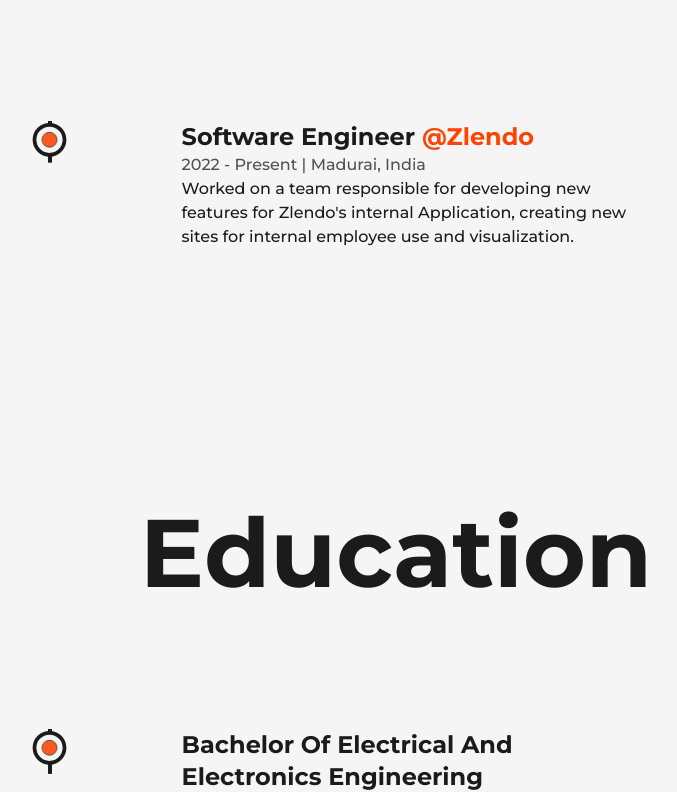
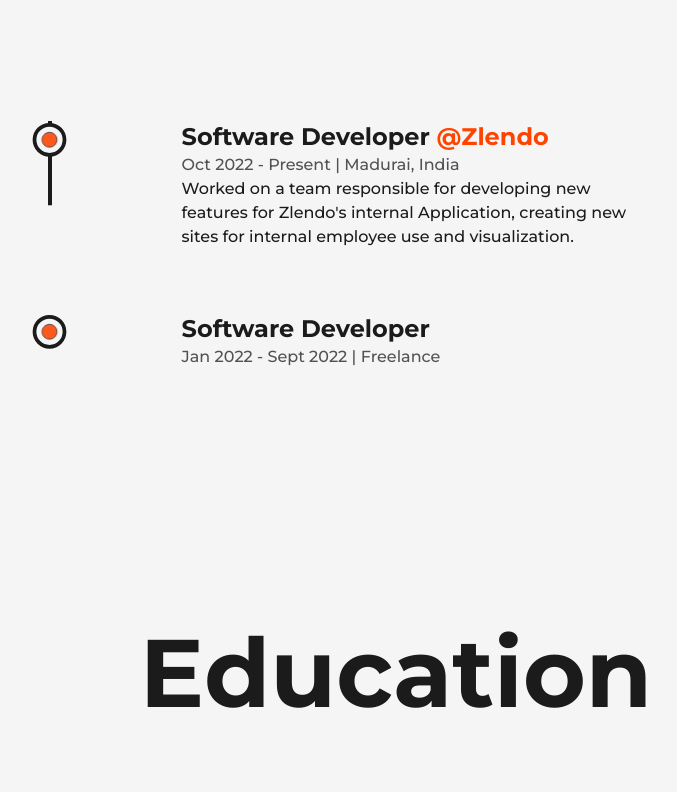
Before and after one commit to manoj-sharvan/Portfolio_NextJS, a Next.js app: page /about in a window 1280 px wide. Shown: the part 2595-3387 px from the top of the page, without its empty margins (244-921 px from the left). Built offline with nearby package versions, Linux system fonts and the light colour scheme.

Commit message:
Update Experience.js

```diff
--- a/src/Components/Experience.js
+++ b/src/Components/Experience.js
@@ -1,44 +1,49 @@
-import { motion, useScroll } from 'framer-motion';
-import React, { useRef } from 'react';
-import LiIcon from './LiIcon';
+import { motion, useScroll } from "framer-motion";
+import React, { useRef } from "react";
+import LiIcon from "./LiIcon";
 
 const Details = ({ Position, company, companyLink, time, address, work }) => {
   const ref = useRef(null);
   return (
     <li
       ref={ref}
-      className='my-8 first:mt-0 last:mb-0 w-[60%] mx-auto flex flex-col items-start justify-between md:w-[80%]'
-      role='listitem' // ARIA role for semantic meaning
+      className="my-8 first:mt-0 last:mb-0 w-[60%] mx-auto flex flex-col items-start justify-between md:w-[80%]"
+      role="listitem" // ARIA role for semantic meaning
       aria-label={`${Position} at ${company}, ${time}: ${work}`} // ARIA label for accessibility
     >
       <LiIcon reference={ref} />
       <motion.div
         initial={{ y: 50 }}
         whileInView={{ y: 0 }}
-        transition={{ duration: 0.5, type: 'spring' }}
+        transition={{ duration: 0.5, type: "spring" }}
       >
         <h3
           id={`position-${Position}`}
-          className='capitalize font-bold text-2xl sm:text-xl xs:text-lg'
+          className="capitalize font-bold text-2xl sm:text-xl xs:text-lg"
         >
           {Position}&nbsp;
+          {company && (
             <a
               href={companyLink}
-            className='text-primary capitalize'
-            target='_blank'
-            rel='noopener noreferrer'
+              className="text-primary capitalize"
+              target="_blank"
+              rel="noopener noreferrer"
               aria-label={`Visit ${company}`} // ARIA label for accessibility
             >
               @{company}
             </a>
+          )}
         </h3>
         <span
-          className='capitalize font-medium text-dark/75 xs:text-sm'
+          className="capitalize font-medium text-dark/75 xs:text-sm"
           aria-label={`Duration: ${time}, Location: ${address}`} // ARIA label for accessibility
         >
           {time} | {address}
         </span>
-        <p className='font-medium w-full md:text-sm' aria-label="Work Description">
+        <p
+          className="font-medium w-full md:text-sm"
+          aria-label="Work Description"
+        >
           {work}
         </p>
       </motion.div>
@@ -50,34 +55,42 @@ const Experience = () => {
   const ref = useRef(null);
   const { scrollYProgress } = useScroll({
     target: ref,
-    offset: ['start end', 'center start'],
+    offset: ["start end", "center start"],
   });
   return (
-    <div className='my-64'>
-      <h2 className='font-bold text-8xl mb-32 w-full text-center md:text-6xl xs:text-4xl md:mb-16'>
+    <div className="my-64">
+      <h2 className="font-bold text-8xl mb-32 w-full text-center md:text-6xl xs:text-4xl md:mb-16">
         Experience
       </h2>
       <div
         ref={ref}
-        className='w-[75%] mx-auto relative lg:w-[90%] md:w-full'
-        role='list' // ARIA role for semantic meaning
-        aria-label='Experience' // ARIA label for accessibility
+        className="w-[75%] mx-auto relative lg:w-[90%] md:w-full"
+        role="list"
+        aria-label="Experience"
       >
         <motion.div
           style={{
             scaleY: scrollYProgress,
           }}
-          className='absolute left-9 top-0 w-[4px] h-full bg-dark origin-top dark:text-dark dark:bg-light md:w-[2px] md:left-[30px] xs:left-[20px]'
+          className="absolute left-9 top-0 w-[4px] h-full bg-dark origin-top dark:text-dark dark:bg-light md:w-[2px] md:left-[30px] xs:left-[20px]"
         />
-        <ul className='w-full flex flex-col items-start justify-between ml-4 xs:ml-2'>
+        <ul className="w-full flex flex-col items-start justify-between ml-4 xs:ml-2">
           <Details
-            Position='Software Engineer'
-            company='Zlendo'
-            companyLink='https://www.zlendo.com'
-            time='2022 - present'
-            address='Madurai, India'
+            Position="Software Developer"
+            company="Zlendo"
+            companyLink="https://www.zlendo.com"
+            time="Oct 2022 - present"
+            address="Madurai, India"
             work="Worked on a team responsible for developing new features for Zlendo's internal Application,
             creating new sites for internal employee use and visualization."
+          />
+          <Details
+            Position="Software Developer"
+            company=""
+            companyLink=""
+            time="Jan 2022 - Sept 2022"
+            address="Freelance"
+            work=""
           />
         </ul>
       </div>
```
Lines whose indentation alone changed are shown as unchanged.
